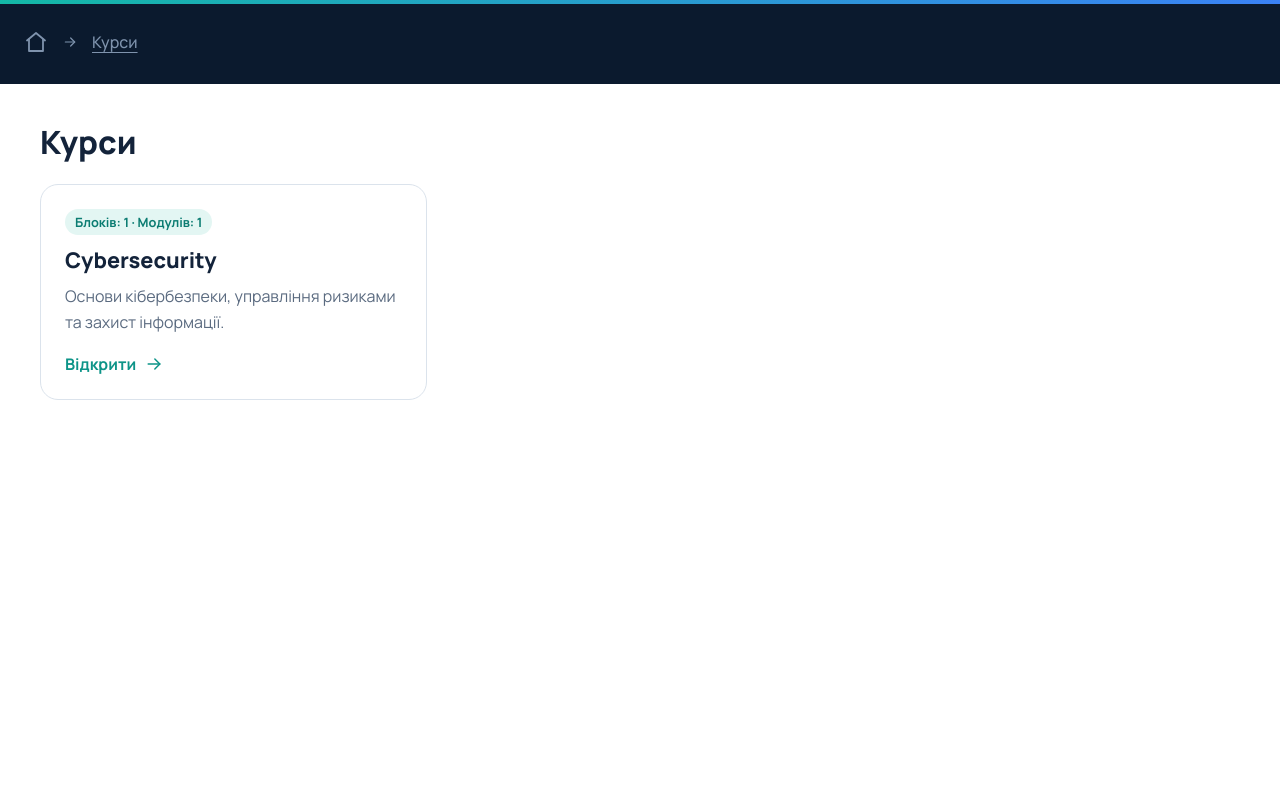
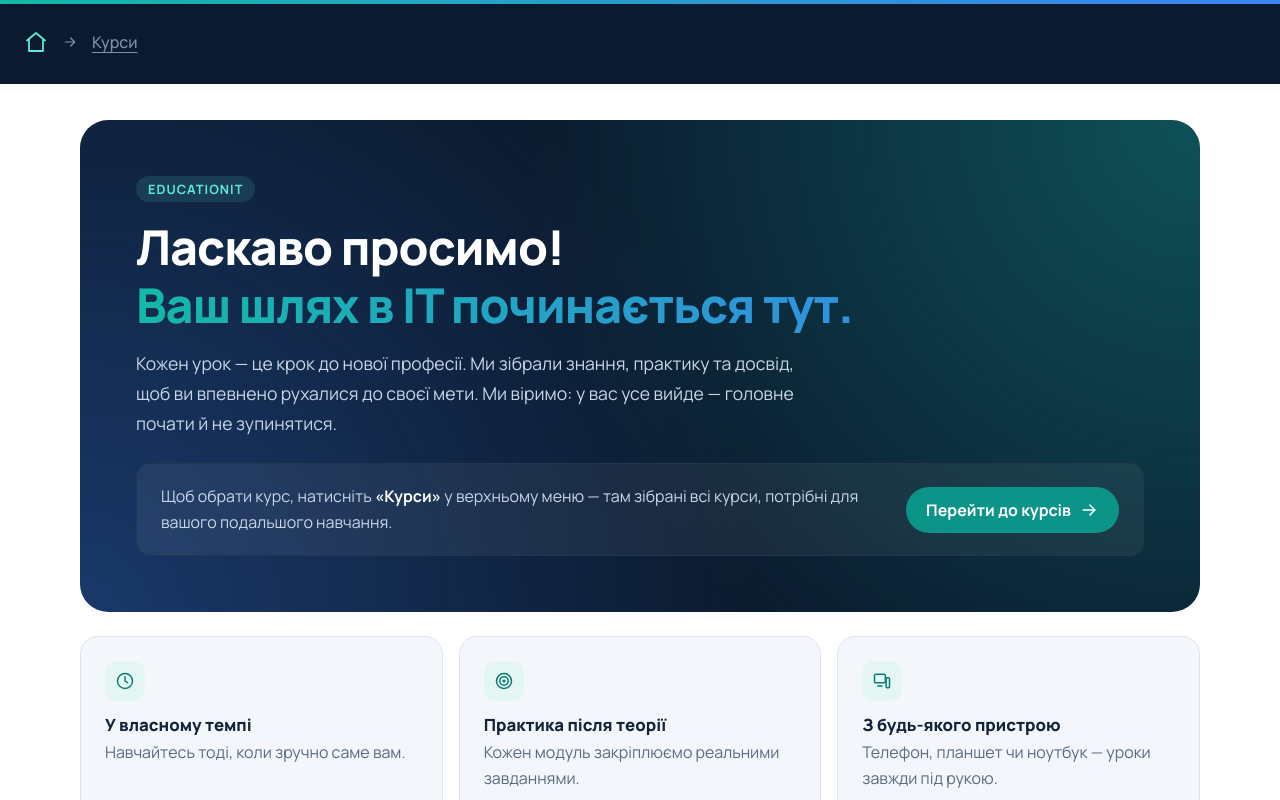
Before and after one commit to VladimirKovalenko1986/EducationIT, a website built with Vite: page index.html in a window 1280 px wide. Built offline with nearby package versions, Linux system fonts and the light colour scheme.

Commit message:
add first page

```diff
--- a/src/app/App.module.css
+++ b/src/app/App.module.css
@@ -28,9 +28,9 @@
   display: none;
 }
 
-/* Сторінка каталогу курсів: без меню модулів */
-.catalog .sidebar,
-.catalog .overlay {
+/* Головна і список курсів: без меню модулів */
+.noSidebar .sidebar,
+.noSidebar .overlay {
   display: none;
 }
 
--- a/src/app/App.ts
+++ b/src/app/App.ts
@@ -6,6 +6,7 @@ import { Header } from '../components/Header/Header'
 import { Sidebar } from '../components/Sidebar/Sidebar'
 import { LessonView } from '../components/LessonView/LessonView'
 import { CourseCatalog } from '../components/CourseCatalog/CourseCatalog'
+import { Home } from '../components/Home/Home'
 
 interface AppProps {
   courses: Course[]
@@ -37,6 +38,7 @@ export function App({ courses }: AppProps) {
   const contentSlot = el.querySelector<HTMLElement>(`.${styles.content}`)!
 
   const state = {
+    page: 'home' as Route['page'],
     course: undefined as Course | undefined,
     blockId: '',
     lessonId: '',
@@ -50,6 +52,7 @@ export function App({ courses }: AppProps) {
   function renderHeader() {
     headerSlot.replaceChildren(
       Header({
+        page: state.page,
         course: state.course,
         blockId: state.blockId,
         onBlockChange: (blockId) => {
@@ -94,27 +97,34 @@ export function App({ courses }: AppProps) {
   }
 
   function renderContent() {
-    const lesson = state.course && findLesson(state.course, state.lessonId)?.lesson
-    contentSlot.replaceChildren(state.course ? LessonView({ lesson }) : CourseCatalog({ courses }))
+    const pages = {
+      home: () => Home(),
+      courses: () => CourseCatalog({ courses }),
+      course: () => LessonView({ lesson: state.course && findLesson(state.course, state.lessonId)?.lesson }),
+    }
+    contentSlot.replaceChildren(pages[state.page]())
     contentSlot.scrollTop = 0
   }
 
-  function handleRoute({ courseId, lessonId }: Route) {
-    const course = courses.find((c) => c.id === courseId)
-    const found = course && findLesson(course, lessonId)
+  function handleRoute(route: Route) {
+    const course = route.page === 'course' ? courses.find((c) => c.id === route.courseId) : undefined
+    const found = course && findLesson(course, route.page === 'course' ? route.lessonId : undefined)
+    const prevPage = state.page
     const prevCourse = state.course
     const prevBlockId = state.blockId
 
+    // Неіснуючий курс — повертаємо до списку курсів
+    state.page = route.page === 'course' && !course ? 'courses' : route.page
     state.course = course
     state.blockId = found?.block.id ?? course?.blocks[0]?.id ?? ''
     state.lessonId = found?.lesson.id ?? ''
     if (found) state.openModules.add(found.module.id)
 
-    el.classList.toggle(styles.catalog, !course)
+    el.classList.toggle(styles.noSidebar, !course)
     setMenuOpen(false)
 
-    // Шапку перемальовуємо лише при зміні курсу чи блоку, щоб не скидати пошук
-    if (prevCourse !== course || prevBlockId !== state.blockId || !headerSlot.firstChild) {
+    // Шапку перемальовуємо лише при зміні сторінки, курсу чи блоку, щоб не скидати пошук
+    if (prevPage !== state.page || prevCourse !== course || prevBlockId !== state.blockId || !headerSlot.firstChild) {
       state.query = ''
       renderHeader()
     }
--- a/src/app/router.ts
+++ b/src/app/router.ts
@@ -1,20 +1,25 @@
 // Маршрути на hash, щоб сайт працював без налаштування сервера:
-//   #/                   — список курсів
-//   #/<курс>             — перший урок курсу
-//   #/<курс>/<урок>      — конкретний урок
+//   #/                          — головна (привітання)
+//   #/courses                   — список курсів
+//   #/courses/<курс>            — перший урок курсу
+//   #/courses/<курс>/<урок>     — конкретний урок
 
-export interface Route {
-  courseId?: string
-  lessonId?: string
-}
+export type Route =
+  | { page: 'home' }
+  | { page: 'courses' }
+  | { page: 'course'; courseId: string; lessonId?: string }
 
-export const coursesUrl = () => '#/'
-export const courseUrl = (courseId: string) => `#/${courseId}`
-export const lessonUrl = (courseId: string, lessonId: string) => `#/${courseId}/${lessonId}`
+export const homeUrl = () => '#/'
+export const coursesUrl = () => '#/courses'
+export const courseUrl = (courseId: string) => `#/courses/${courseId}`
+export const lessonUrl = (courseId: string, lessonId: string) => `#/courses/${courseId}/${lessonId}`
 
 export function parseRoute(hash = location.hash): Route {
-  const [courseId, lessonId] = hash.replace(/^#\/?/, '').split('/').filter(Boolean)
-  return { courseId, lessonId }
+  const [section, courseId, lessonId] = hash.replace(/^#\/?/, '').split('/').filter(Boolean)
+
+  if (section !== 'courses') return { page: 'home' }
+  if (!courseId) return { page: 'courses' }
+  return { page: 'course', courseId, lessonId }
 }
 
 export function onRouteChange(listener: (route: Route) => void) {
--- a/src/components/Breadcrumbs/Breadcrumbs.module.css
+++ b/src/components/Breadcrumbs/Breadcrumbs.module.css
@@ -28,6 +28,11 @@
 .link {
   text-decoration: underline;
   text-underline-offset: 4px;
+}
+
+/* Сторінка, на якій зараз користувач */
+.item[aria-current='page'] {
+  color: #5eead4;
 }
 
 .current {
--- a/src/components/Breadcrumbs/Breadcrumbs.ts
+++ b/src/components/Breadcrumbs/Breadcrumbs.ts
@@ -3,22 +3,24 @@ import type { Course } from '../../types'
 import { html } from '../../utils/dom'
 import { cx } from '../../utils/cx'
 import { icons } from '../../utils/icons'
-import { coursesUrl } from '../../app/router'
+import { coursesUrl, homeUrl, type Route } from '../../app/router'
 
 interface BreadcrumbsProps {
+  page: Route['page']
   course?: Course
   /** Останній елемент ланцюжка (наприклад, вибір блоку) */
   slot?: HTMLElement
 }
 
-export function Breadcrumbs({ course, slot }: BreadcrumbsProps) {
+export function Breadcrumbs({ page, course, slot }: BreadcrumbsProps) {
   const sep = (...extra: string[]) => `<span class="${cx(styles.sep, ...extra)}">${icons.arrow}</span>`
+  const current = (isCurrent: boolean) => (isCurrent ? 'aria-current="page"' : '')
 
   const el = html(`
     <nav class="${cx(styles.root, course && styles.inCourse)}" aria-label="Навігація">
-      <a href="${coursesUrl()}" class="${cx(styles.item, styles.home)}" aria-label="Головна">${icons.home}</a>
+      <a href="${homeUrl()}" class="${cx(styles.item, styles.home)}" aria-label="Головна" ${current(page === 'home')}>${icons.home}</a>
       ${sep(styles.secondary)}
-      <a href="${coursesUrl()}" class="${cx(styles.item, styles.link, styles.secondary)}">Курси</a>
+      <a href="${coursesUrl()}" class="${cx(styles.item, styles.link, styles.secondary)}" ${current(page === 'courses')}>Курси</a>
       ${
         course
           ? `${sep(styles.secondary, styles.courseSep)}
--- a/src/components/Header/Header.ts
+++ b/src/components/Header/Header.ts
@@ -5,8 +5,10 @@ import { icons } from '../../utils/icons'
 import { Breadcrumbs } from '../Breadcrumbs/Breadcrumbs'
 import { BlockSelect } from '../BlockSelect/BlockSelect'
 import { SearchInput } from '../SearchInput/SearchInput'
+import type { Route } from '../../app/router'
 
 interface HeaderProps {
+  page: Route['page']
   /** Відкритий курс; без нього шапка показує лише «Курси» */
   course?: Course
   blockId: string
@@ -15,7 +17,7 @@ interface HeaderProps {
   onMenuToggle: () => void
 }
 
-export function Header({ course, blockId, onBlockChange, onSearch, onMenuToggle }: HeaderProps) {
+export function Header({ page, course, blockId, onBlockChange, onSearch, onMenuToggle }: HeaderProps) {
   const el = html(`<header class="${styles.root}"></header>`)
 
   if (course) {
@@ -26,6 +28,7 @@ export function Header({ course, blockId, onBlockChange, onSearch, onMenuToggle
 
   el.append(
     Breadcrumbs({
+      page,
       course,
       slot: course ? BlockSelect({ blocks: course.blocks, value: blockId, onChange: onBlockChange }) : undefined,
     }),
--- /dev/null
+++ b/src/components/Home/Home.module.css
@@ -0,0 +1,199 @@
+.root {
+  max-width: 1120px;
+  margin: 0 auto;
+}
+
+.hero {
+  position: relative;
+  overflow: hidden;
+  padding: 28px 20px;
+  color: var(--header-text);
+  background:
+    radial-gradient(circle at 100% 0%, rgba(20, 184, 166, 0.35), transparent 55%),
+    radial-gradient(circle at 0% 100%, rgba(59, 130, 246, 0.3), transparent 55%),
+    var(--header-bg);
+  border-radius: 22px;
+}
+
+.eyebrow {
+  display: inline-block;
+  padding: 4px 12px;
+  font-size: 0.8rem;
+  font-weight: 700;
+  letter-spacing: 0.08em;
+  text-transform: uppercase;
+  color: #5eead4;
+  background: rgba(94, 234, 212, 0.12);
+  border-radius: 999px;
+}
+
+.title {
+  margin: 16px 0 0;
+  font-size: 1.75rem;
+  font-weight: 800;
+  line-height: 1.2;
+  letter-spacing: -0.02em;
+  color: #ffffff;
+}
+
+.accent {
+  display: block;
+  background: var(--accent-glow);
+  -webkit-background-clip: text;
+  background-clip: text;
+  color: transparent;
+}
+
+.lead {
+  max-width: 680px;
+  margin: 16px 0 0;
+  line-height: 1.7;
+}
+
+.hint {
+  display: flex;
+  flex-direction: column;
+  gap: 16px;
+  margin-top: 24px;
+  padding: 16px;
+  background: rgba(255, 255, 255, 0.06);
+  border: 1px solid var(--header-border);
+  border-radius: var(--radius);
+}
+
+.hintText {
+  margin: 0;
+  line-height: 1.6;
+}
+
+.hintText b {
+  color: #ffffff;
+}
+
+.button {
+  display: inline-flex;
+  align-items: center;
+  justify-content: center;
+  gap: 8px;
+  padding: 12px 20px;
+  font-weight: 700;
+  color: #ffffff;
+  text-decoration: none;
+  white-space: nowrap;
+  background: var(--accent);
+  border-radius: 999px;
+  transition:
+    background 0.2s,
+    transform 0.2s;
+}
+
+.button:hover {
+  background: var(--accent-strong);
+  transform: translateX(2px);
+}
+
+/* Mobile: картки одна під одною */
+.features {
+  display: grid;
+  grid-template-columns: 1fr;
+  gap: 12px;
+  margin: 20px 0 0;
+  padding: 0;
+  list-style: none;
+}
+
+.feature {
+  padding: 18px;
+  background: var(--bg-soft);
+  border: 1px solid var(--border);
+  border-radius: 18px;
+}
+
+.featureIcon {
+  display: inline-flex;
+  padding: 10px;
+  color: var(--accent-strong);
+  background: var(--bg-active);
+  border-radius: 12px;
+}
+
+.featureTitle {
+  margin: 12px 0 4px;
+  font-size: 1.05rem;
+  font-weight: 800;
+}
+
+.featureText {
+  margin: 0;
+  color: var(--text-muted);
+  line-height: 1.6;
+}
+
+/* Tablet: підказка в рядок, картки в 3 колонки */
+@media (min-width: 768px) {
+  .hero {
+    padding: 44px 40px;
+    border-radius: 28px;
+  }
+
+  .title {
+    font-size: 2.5rem;
+  }
+
+  .lead {
+    font-size: 1.1rem;
+  }
+
+  .hint {
+    flex-direction: row;
+    align-items: center;
+    justify-content: space-between;
+    gap: 24px;
+    padding: 20px 24px;
+  }
+
+  .features {
+    grid-template-columns: repeat(3, 1fr);
+    gap: 16px;
+    margin-top: 24px;
+  }
+}
+
+/* Laptop */
+@media (min-width: 1024px) {
+  .hero {
+    padding: 56px;
+  }
+
+  .title {
+    font-size: 3rem;
+  }
+
+  .feature {
+    padding: 24px;
+  }
+}
+
+/* Desktop */
+@media (min-width: 1440px) {
+  .root {
+    max-width: 1240px;
+  }
+
+  .hero {
+    padding: 72px;
+  }
+
+  .title {
+    font-size: 3.5rem;
+  }
+
+  .lead {
+    font-size: 1.2rem;
+  }
+
+  .features {
+    gap: 24px;
+    margin-top: 32px;
+  }
+}
--- /dev/null
+++ b/src/components/Home/Home.ts
@@ -0,0 +1,47 @@
+import styles from './Home.module.css'
+import { html } from '../../utils/dom'
+import { icons } from '../../utils/icons'
+import { coursesUrl } from '../../app/router'
+
+const features = [
+  { icon: icons.clock, title: 'У власному темпі', text: 'Навчайтесь тоді, коли зручно саме вам.' },
+  { icon: icons.target, title: 'Практика після теорії', text: 'Кожен модуль закріплюємо реальними завданнями.' },
+  { icon: icons.device, title: 'З будь-якого пристрою', text: 'Телефон, планшет чи ноутбук — уроки завжди під рукою.' },
+]
+
+export function Home() {
+  return html(`
+    <section class="${styles.root}">
+      <div class="${styles.hero}">
+        <span class="${styles.eyebrow}">EducationIT</span>
+        <h1 class="${styles.title}">Ласкаво просимо! <span class="${styles.accent}">Ваш шлях в IT починається тут.</span></h1>
+        <p class="${styles.lead}">
+          Кожен урок — це крок до нової професії. Ми зібрали знання, практику та досвід,
+          щоб ви впевнено рухалися до своєї мети. Ми віримо: у вас усе вийде —
+          головне почати й не зупинятися.
+        </p>
+
+        <div class="${styles.hint}">
+          <p class="${styles.hintText}">
+            Щоб обрати курс, натисніть <b>«Курси»</b> у верхньому меню —
+            там зібрані всі курси, потрібні для вашого подальшого навчання.
+          </p>
+          <a class="${styles.button}" href="${coursesUrl()}">Перейти до курсів ${icons.arrow}</a>
+        </div>
+      </div>
+
+      <ul class="${styles.features}">
+        ${features
+          .map(
+            (f) => `
+              <li class="${styles.feature}">
+                <span class="${styles.featureIcon}">${f.icon}</span>
+                <h2 class="${styles.featureTitle}">${f.title}</h2>
+                <p class="${styles.featureText}">${f.text}</p>
+              </li>`,
+          )
+          .join('')}
+      </ul>
+    </section>
+  `)
+}
--- a/src/utils/icons.ts
+++ b/src/utils/icons.ts
@@ -7,4 +7,7 @@ export const icons = {
   chevron: svg('<path d="m6 9 6 6 6-6"/>'),
   search: svg('<circle cx="11" cy="11" r="7"/><path d="m20 20-3.5-3.5"/>'),
   menu: svg('<path d="M4 6h16M4 12h16M4 18h16"/>'),
+  clock: svg('<circle cx="12" cy="12" r="9"/><path d="M12 7v5l3 2"/>'),
+  target: svg('<circle cx="12" cy="12" r="9"/><circle cx="12" cy="12" r="5"/><circle cx="12" cy="12" r="1"/>'),
+  device: svg('<rect x="3" y="4" width="13" height="10" rx="1.5"/><path d="M7 18h5"/><rect x="17" y="8" width="4" height="12" rx="1"/>'),
 }
```
